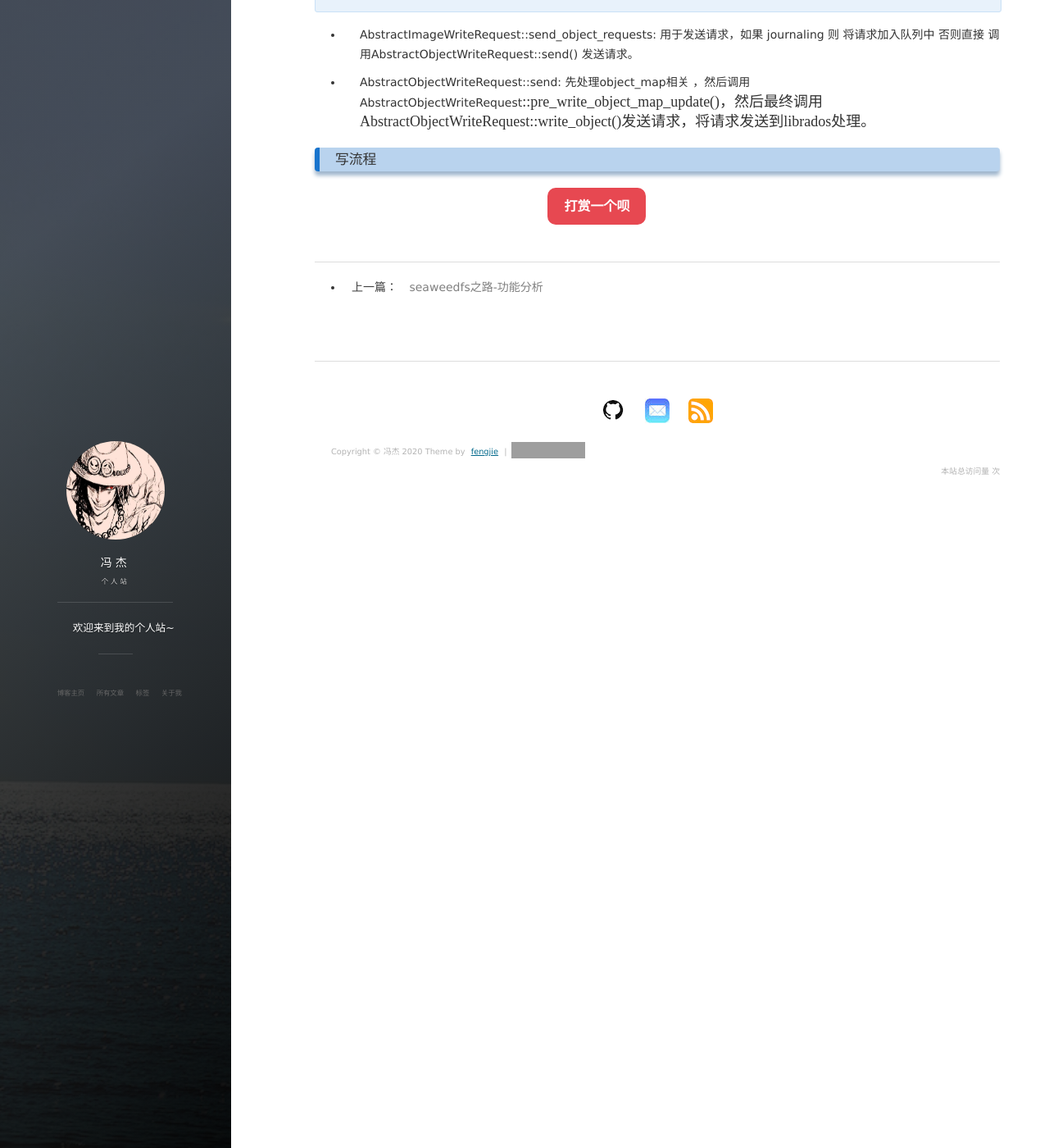
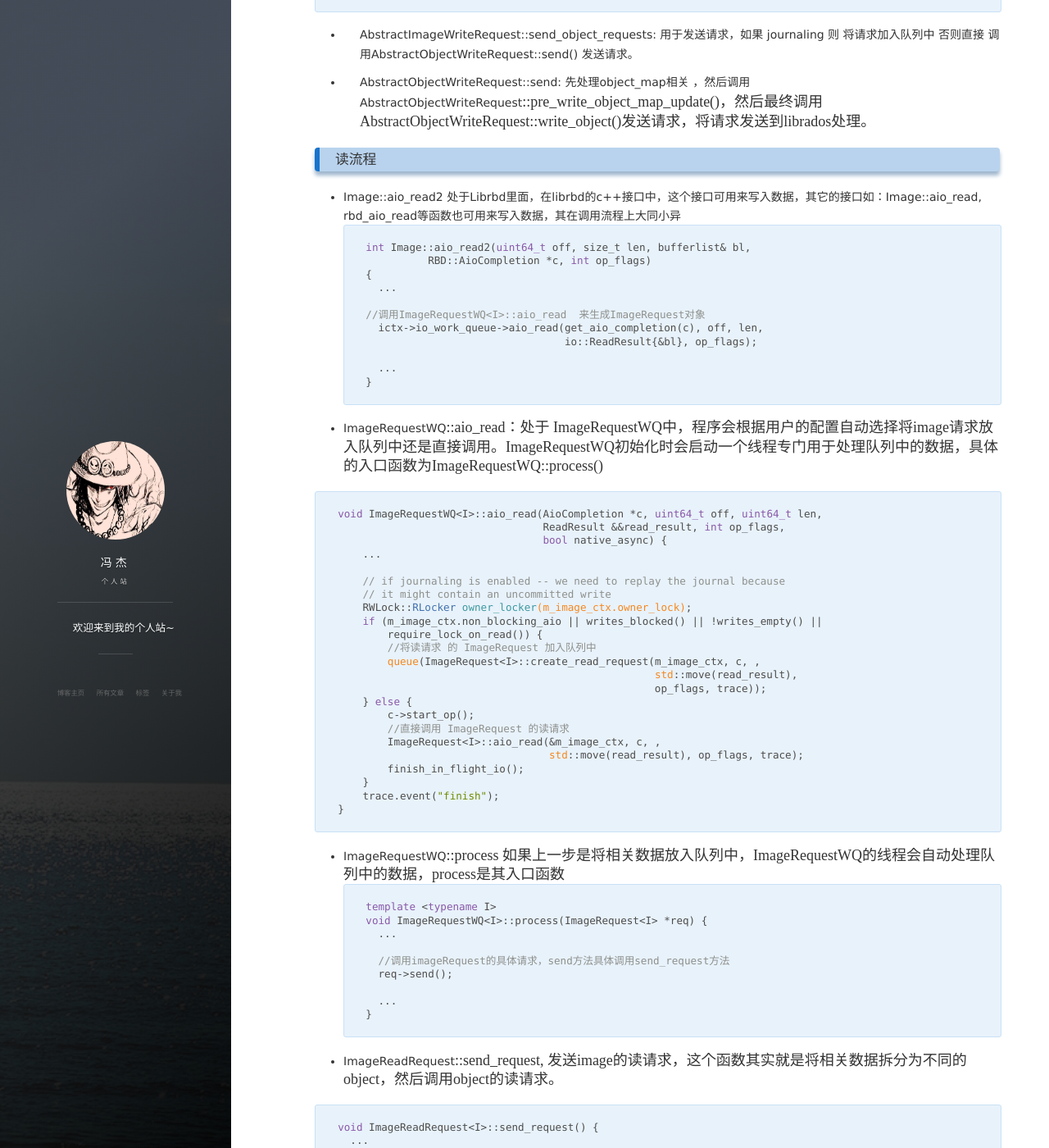
Before and after one commit to Lfengjie/Lfengjie.github.io, a Jekyll site: the page built from _posts/2020-6-28-rbd分析.md, in a window 1280 px wide and 1400 px high, scrolled down 7667 px. Shown: the whole window at 82% size. Built offline with Jekyll 4.4.1, drawn with Linux system fonts in a browser that asks for light colours; nearby versions of some CDN libraries; comment, search, counter and statistics services are not loaded; some of the changed text lies outside the part shown; grey boxes are pictures that could not be loaded.

Commit message:
adjust librbd paper

````diff
--- a/_posts/2020-6-28-rbd分析.md
+++ b/_posts/2020-6-28-rbd分析.md
@@ -138,8 +138,8 @@ RBD中包含几个数据操作的关键的类，其中 ObjectRequest用于对某
 
 ![rbd 读写流程](/images/posts/rbd-读写流程.png)
 
-### 读流程
-- Image::aio_write2处于Librbd里面，在librbd的c++接口中，这个接口可用来写入数据，其它的接口如：Image::aio_write, rbd_aio_read等函数也可用来写入数据，其在调用流程上大同小异
+### 写流程
+- Image::aio_write2 处于Librbd里面，在librbd的c++接口中，这个接口可用来写入数据，其它的接口如：Image::aio_write, rbd_aio_write等函数也可用来写入数据，其在调用流程上大同小异
 ```
   int Image::aio_write2(uint64_t off, size_t len, bufferlist& bl,
 			  RBD::AioCompletion *c, int op_flags)
@@ -152,7 +152,7 @@ RBD中包含几个数据操作的关键的类，其中 ObjectRequest用于对某
   }
 ```
 
-- ImageRequestWQ<I>::aio_write处于 ImageRequestWQ中，程序会根据用户的配置自动选择将image请求放入队列中还是直接调用。ImageRequestWQ初始化时会启动一个线程专门用于处理队列中的数据，具体的入口函数为ImageRequestWQ<I>::process()
+- ImageRequestWQ<I>::aio_write：处于 ImageRequestWQ中，程序会根据用户的配置自动选择将image请求放入队列中还是直接调用。ImageRequestWQ初始化时会启动一个线程专门用于处理队列中的数据，具体的入口函数为ImageRequestWQ<I>::process()
 
 ```
 template <typename I>
@@ -205,9 +205,102 @@ void AbstractImageWriteRequest<I>::send_request() {
   ...
 }
 ```
+
 - AbstractImageWriteRequest::send_object_requests: 用于发送请求，如果 journaling 则 将请求加入队列中 否则直接 调用AbstractObjectWriteRequest::send() 发送请求。
 
 - AbstractObjectWriteRequest::send: 先处理object_map相关 ，然后调用AbstractObjectWriteRequest<I>::pre_write_object_map_update()，然后最终调用AbstractObjectWriteRequest<I>::write_object()发送请求，将请求发送到librados处理。
 
 
-### 写流程
+### 读流程
+- Image::aio_read2 处于Librbd里面，在librbd的c++接口中，这个接口可用来写入数据，其它的接口如：Image::aio_read, rbd_aio_read等函数也可用来写入数据，其在调用流程上大同小异
+```
+  int Image::aio_read2(uint64_t off, size_t len, bufferlist& bl,
+			RBD::AioCompletion *c, int op_flags)
+  {
+    ...
+
+  //调用ImageRequestWQ<I>::aio_read  来生成ImageRequest对象
+    ictx->io_work_queue->aio_read(get_aio_completion(c), off, len,
+                                  io::ReadResult{&bl}, op_flags);
+
+    ...
+  }
+```
+
+- ImageRequestWQ<I>::aio_read：处于 ImageRequestWQ中，程序会根据用户的配置自动选择将image请求放入队列中还是直接调用。ImageRequestWQ初始化时会启动一个线程专门用于处理队列中的数据，具体的入口函数为ImageRequestWQ<I>::process()
+
+```
+void ImageRequestWQ<I>::aio_read(AioCompletion *c, uint64_t off, uint64_t len,
+                                 ReadResult &&read_result, int op_flags,
+                                 bool native_async) {
+    ...
+
+    // if journaling is enabled -- we need to replay the journal because
+    // it might contain an uncommitted write
+    RWLock::RLocker owner_locker(m_image_ctx.owner_lock);
+    if (m_image_ctx.non_blocking_aio || writes_blocked() || !writes_empty() ||
+        require_lock_on_read()) {
+        //将读请求 的 ImageRequest 加入队列中
+        queue(ImageRequest<I>::create_read_request(m_image_ctx, c, {{off, len}},
+                                                   std::move(read_result),
+                                                   op_flags, trace));
+    } else {
+        c->start_op();
+        //直接调用 ImageRequest 的读请求
+        ImageRequest<I>::aio_read(&m_image_ctx, c, {{off, len}},
+                                  std::move(read_result), op_flags, trace);
+        finish_in_flight_io();
+    }
+    trace.event("finish");
+}
+```
+- ImageRequestWQ<I>::process 如果上一步是将相关数据放入队列中，ImageRequestWQ的线程会自动处理队列中的数据，process是其入口函数
+```
+template <typename I>
+void ImageRequestWQ<I>::process(ImageRequest<I> *req) {
+    ...
+
+    //调用imageRequest的具体请求，send方法具体调用send_request方法
+    req->send();
+
+    ...
+}
+```
+
+- ImageReadRequest<I>::send_request, 发送image的读请求，这个函数其实就是将相关数据拆分为不同的object，然后调用object的读请求。
+
+```
+void ImageReadRequest<I>::send_request() {
+  ...
+ /！！！！！！！将image 分片，块->对象的映射（块存储 的image 依然要用对象存储来处理），具体可以参考条带化哪一章
+ Striper::file_to_extents(cct, image_ctx.format_string, &image_ctx.layout,
+                               extent.first, extent.second, 0, object_extents,
+                               buffer_ofs);
+  ...
+
+  //将分成的对象 分别生成 ObjectRequests 对象 调用send_object_requests 各个对象各自处理
+  ObjectReadRequest<I> *req = ObjectReadRequest<I>::create(
+        &image_ctx, extent.oid.name, extent.objectno, extent.offset,
+        extent.length, snap_id, m_op_flags, false, this->m_trace, req_comp);
+      req_comp->request = req;
+      req->send();
+  ...
+}
+```
+
+- void ObjectReadRequest<I>::send, 该函数具体调用 object 的读请求，如果开启的objectcache就会优先从缓存中读取，否则直接读取
+```
+void ObjectReadRequest<I>::send() {
+  ...
+
+  if ((!m_cache_initiated && image_ctx->object_cacher != nullptr &&
+    image_ctx->object_cacher->is_cache_enabled()) &&
+    ((!image_ctx->local_cache) || (image_ctx->local_cache && image_ctx->snap_id == CEPH_NOSNAP))) {
+    // 尝试从缓存中读取
+    read_cache();
+  } else {
+    //直接读取数据
+    read_object();
+  }
+}
+```
````
